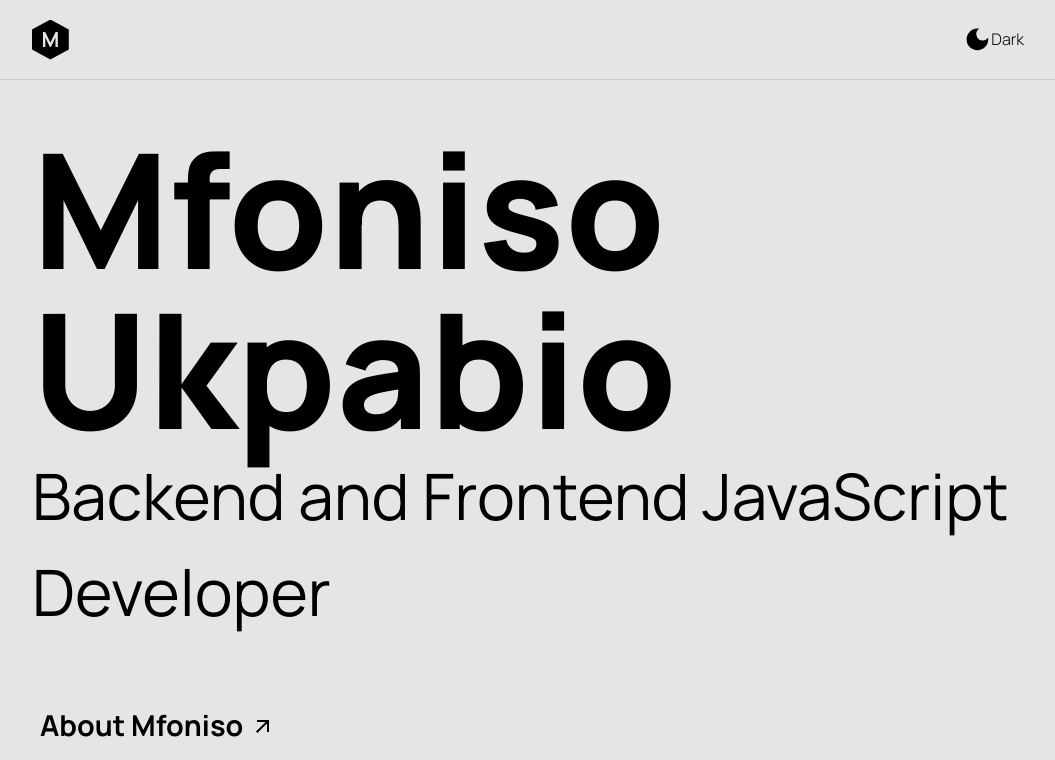
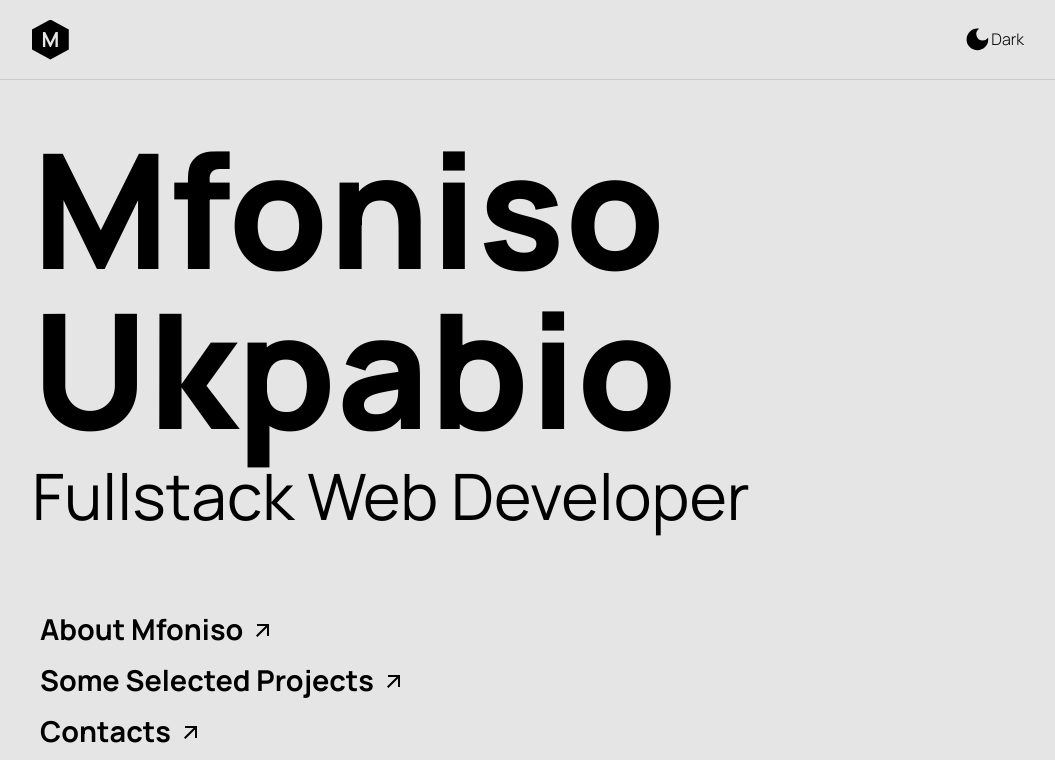
Before and after one commit to AirZED/new-portfolio, a React (Vite) app: page / in a window 1280 px wide. Shown: the top 760 px of the page, without its empty margins (112-1167 px from the left). Built offline with nearby package versions, Linux system fonts and the light colour scheme.

Commit message:
edited subtitle

```diff
--- a/src/pages/sections/Home.tsx
+++ b/src/pages/sections/Home.tsx
@@ -32,7 +32,7 @@ const Home = ({ componentsRef }: HomeProps) => {
     <div className={style.home}>
       <div className={style.topic}>
         <h1>Mfoniso Ukpabio</h1>
-        <p>Backend and Frontend JavaScript Developer</p>
+        <p>Fullstack Web Developer</p>
       </div>
 
       <div>
```
